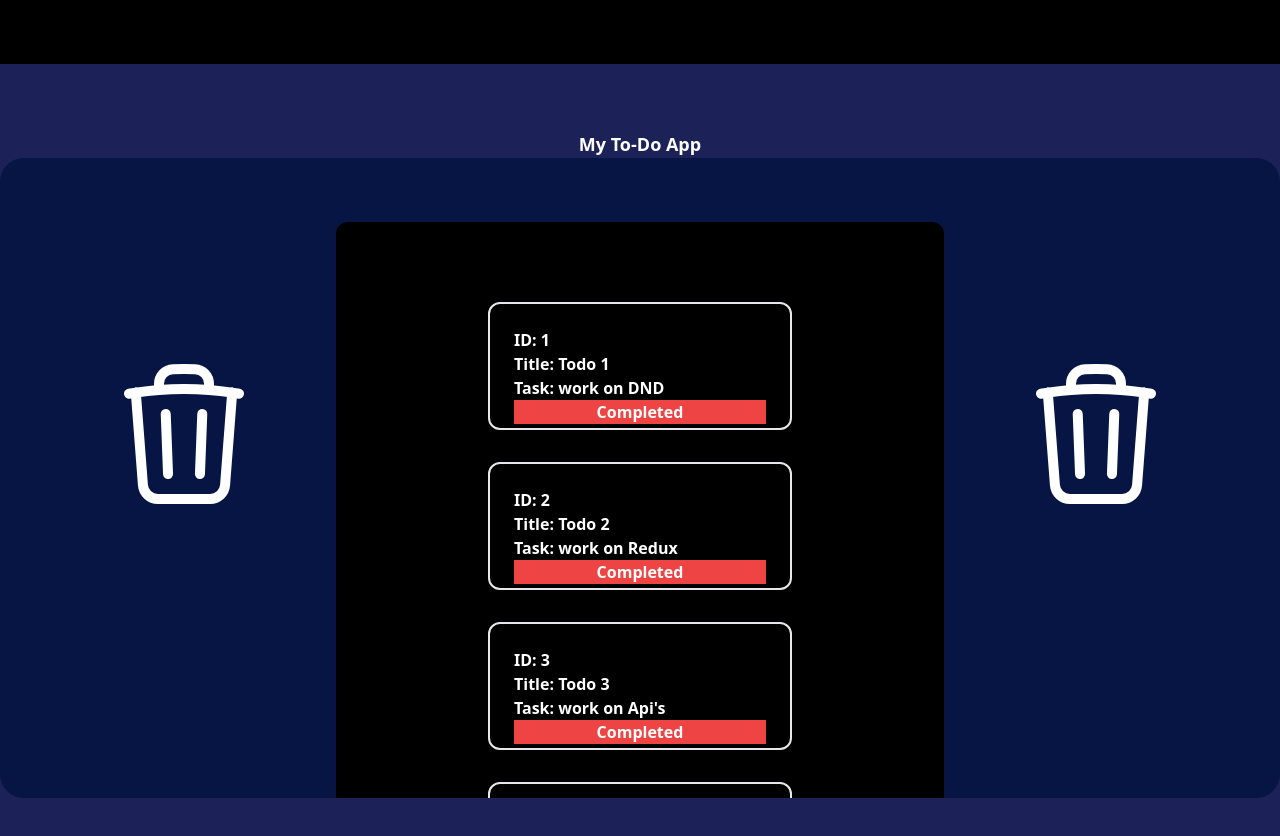
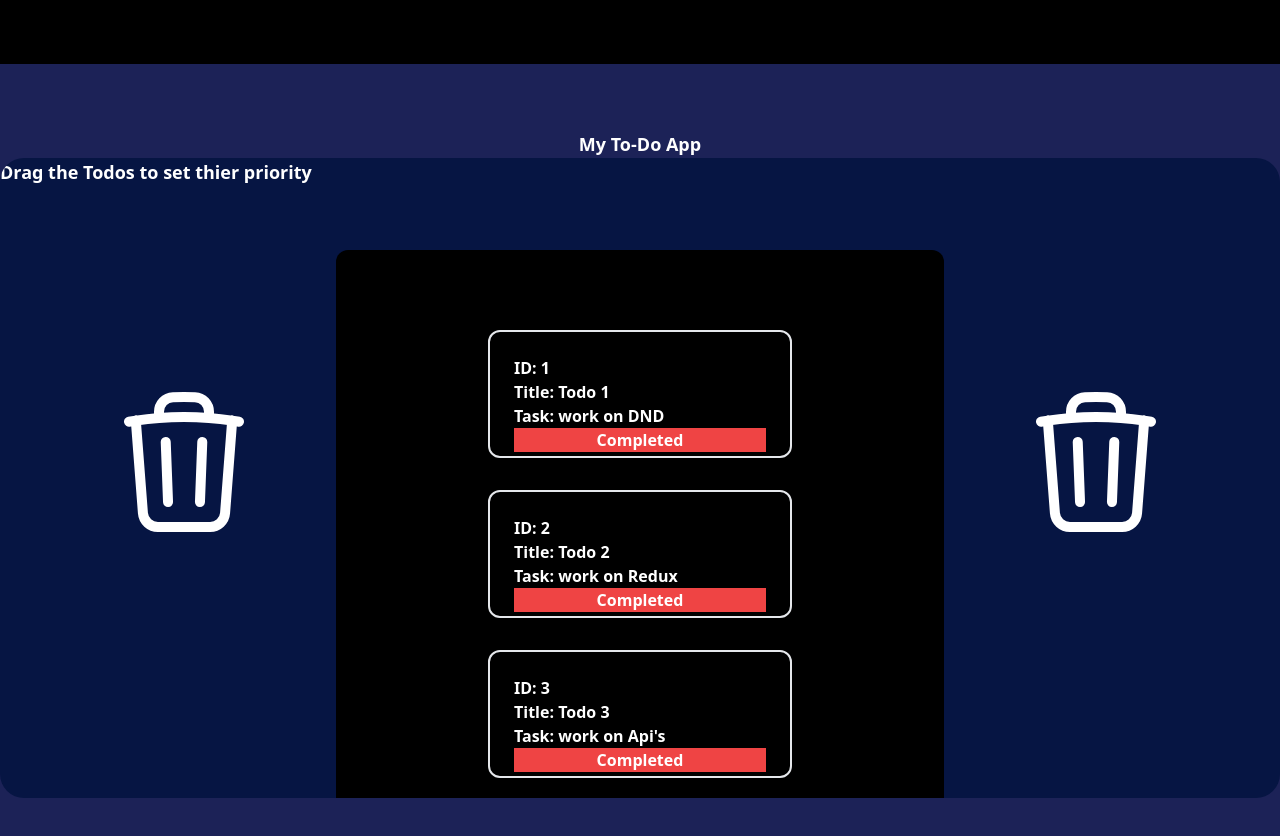
Before and after one commit to UzairAJ1/DND-Todo-List, a Next.js app in the folder client/: page / in a window 1280 px wide. Shown: the top 836 px of the page. Built offline with nearby package versions, Linux system fonts and the light colour scheme.

Commit message:
Update index.js

```diff
--- a/client/src/pages/index.js
+++ b/client/src/pages/index.js
@@ -20,6 +20,7 @@ export default function Home() {
       className='w-full h-screen bg-[#1C2257] flex flex-col items-center justify-center '>
         <h1 className='text-lg text-white font-bold'>My To-Do App</h1>
       <div className='w-full h-[80%] bg-[#061543] rounded-3xl overflow-y-scroll'>
+        <h2 className='text-lg text-white font-bold'>Drag the Todos to set thier priority</h2>
         <div className={newTodo ? 'hidden' : 'p-8'}>
           <TodoCard
             setNewTodo={setNewTodo} />
```
